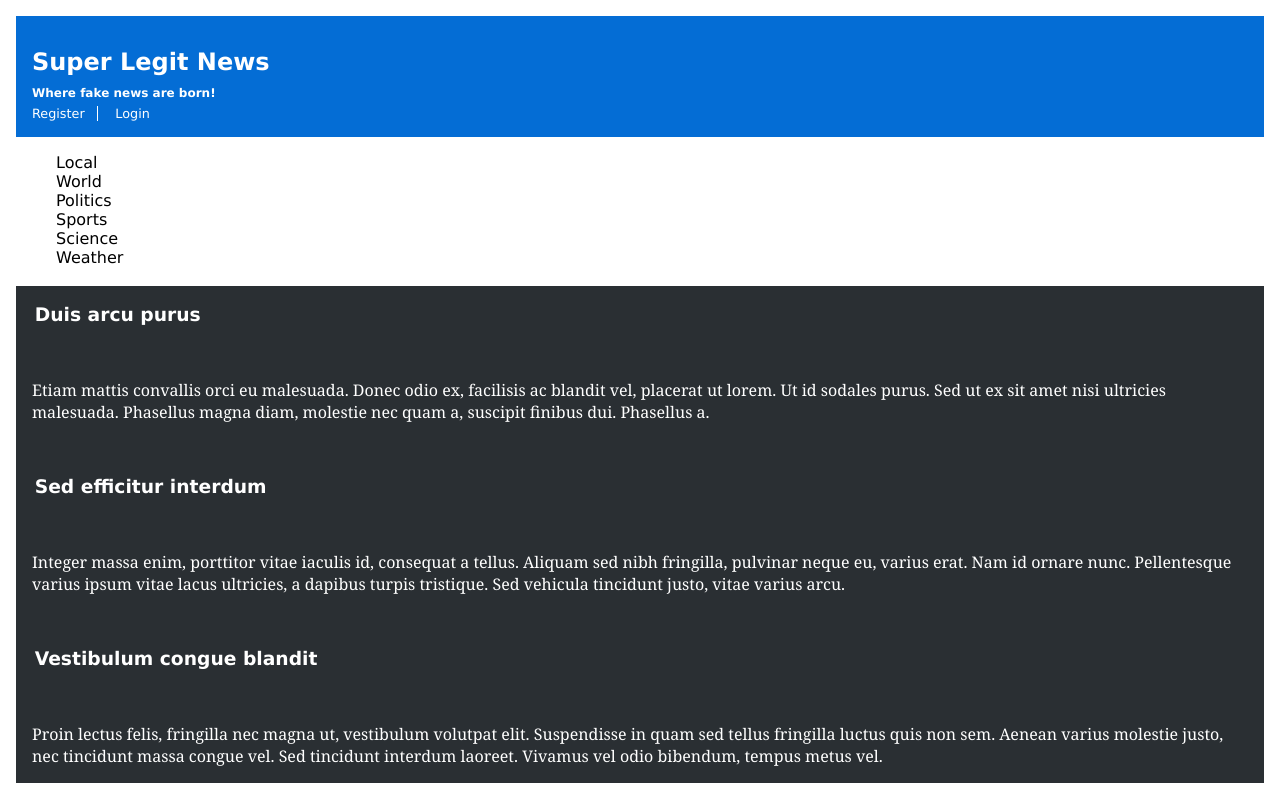
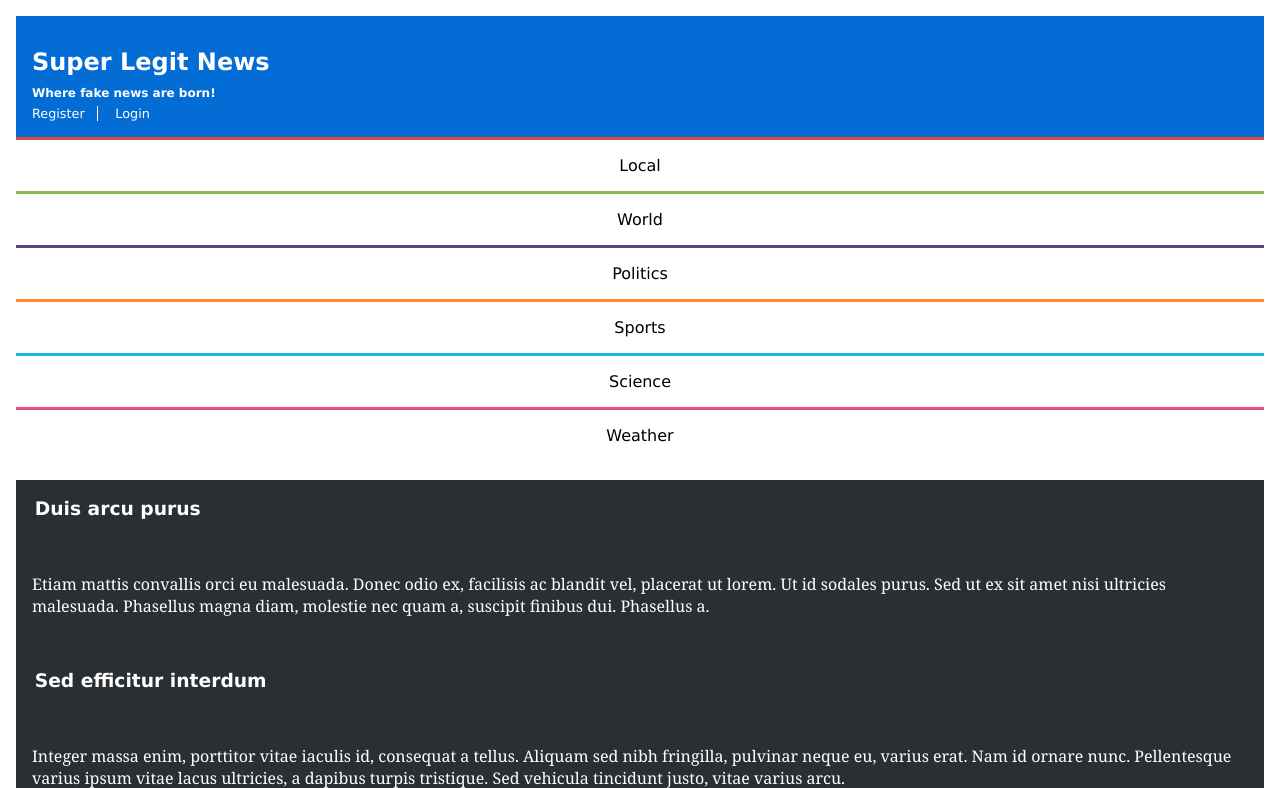
Before and after one commit to pemesteves/LTW_1920, a PHP site: page /item.html in a window 1280 px wide. Shown: the top 788 px of the page. Run offline with PHP 8.4, Linux system fonts and the light colour scheme.

Commit message:
Fixed exercise 1.1

```diff
--- a/CSS_exercises/news/style.css
+++ b/CSS_exercises/news/style.css
@@ -79,6 +79,8 @@ img {
 
 #menu li {
     list-style-type: none;
+    text-align: center;
+    padding: 1em 0;
 }
 
 #menu li a {
@@ -100,6 +102,36 @@ img {
     margin-top: 1em;
 }
 
+#menu ul > :first-child {
+    border-top: 3px solid #E1493E;
+}
+
+#menu ul :nth-child(2) {
+    border-top: 3px solid #8ABA56;
+}
+
+#menu ul :nth-child(3) {
+    border-top: 3px solid #5B4282;
+}
+
+#menu ul :nth-child(4) {
+    border-top: 3px solid #FF8932;
+}
+
+#menu ul :nth-child(5) {
+    border-top: 3px solid #19B6E9;
+}
+
+#menu ul :nth-child(6) {
+    border-top: 3px solid #E84C8B;
+}
+
+#menu ul {
+    margin: 0;
+    padding: 0;
+}
+
+
 nav input, nav label {
     display: none;
 }
```
